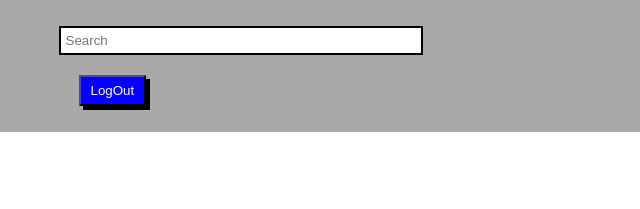
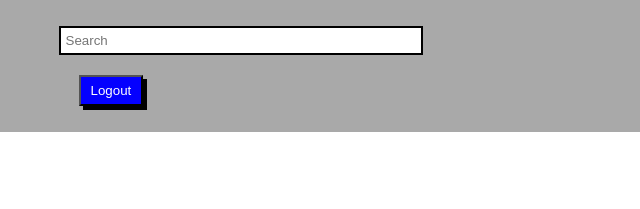
Before and after one commit to louai60/JS_Projects, a plain HTML site: page Button_Clicker/index.html in a window 1280 px wide. Both pictures are taken after a click on the button "Login". Shown: the top 209 px of the page, 564-1204 px from the left. Drawn offline with Linux system fonts and the light colour scheme.

Commit message:
button_clicker

```diff
--- a/Button_Clicker/index.html
+++ b/Button_Clicker/index.html
@@ -12,7 +12,7 @@
             <h1 class="nav-logo">Dojonary</h1>
             <ul class="nav-links">
                 <li><div class="input"><input type="text" placeholder="Search"></div></li>
-                <li><button class="nav-btn" onclick="logout(this)">Login</button></li>
+                <li><button class="nav-btn" onclick="change(this)">Login</button></li>
             </ul>
         </div>
         <div class="main">
--- a/Button_Clicker/script.js
+++ b/Button_Clicker/script.js
@@ -1,7 +1,13 @@
-function logout(element) {
-    element.innerText = "LogOut";
+let btn = document.querySelector('.nav-btn');
+
+function change() {
+    if(btn.innerText=="Login"){
+        btn.innerText="Logout";
+    } else {
+        btn.innerText="Login";
+    }
+
 }
-
 function hide(element) {
     element.remove();
 }
```
